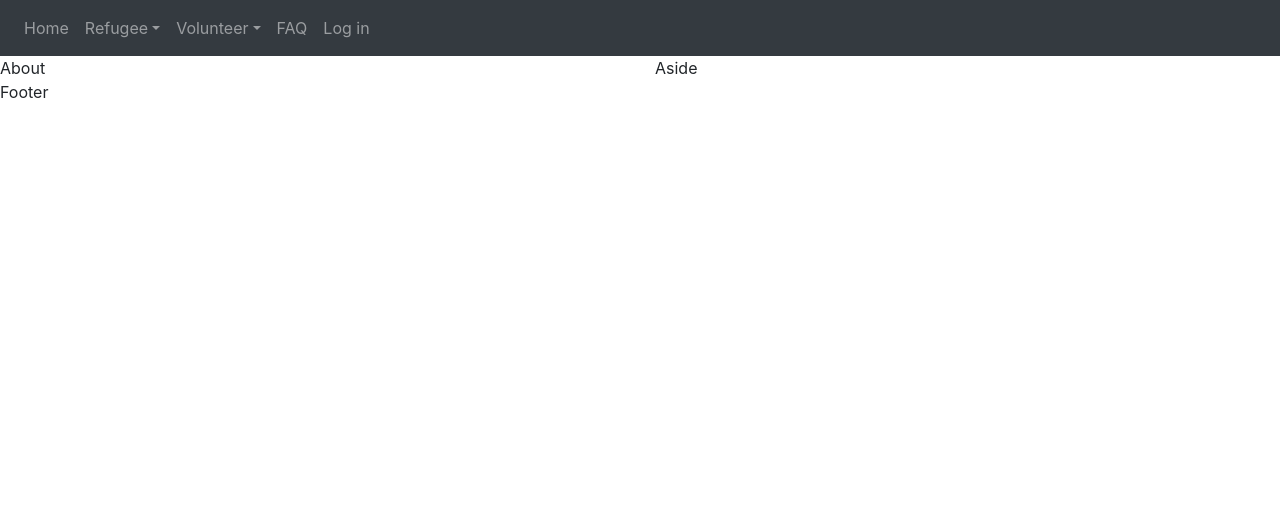
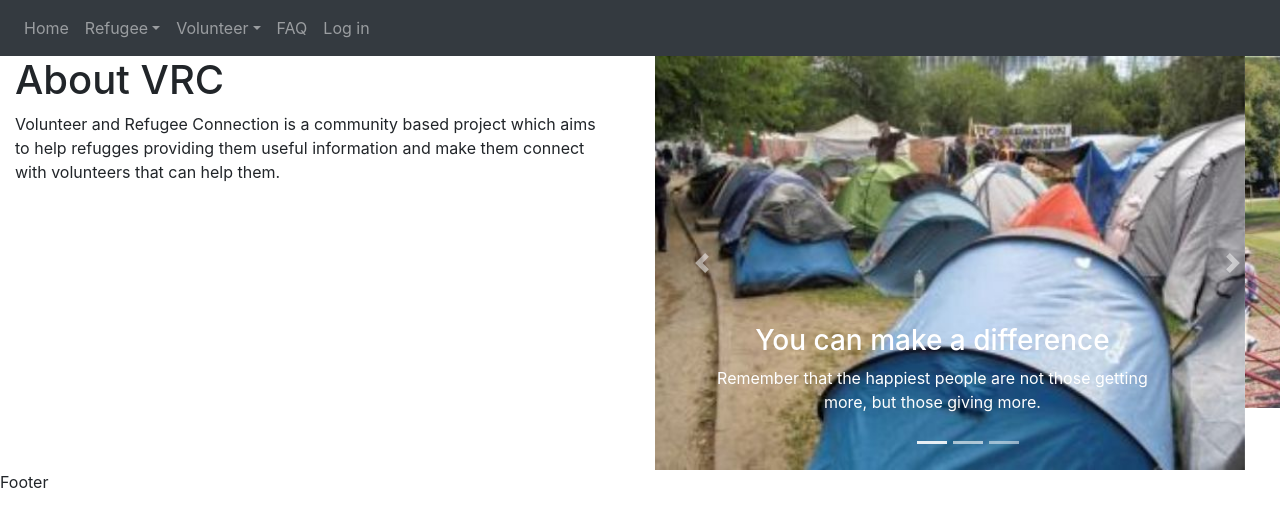
Before and after one commit to HackYourFutureBelgium/class-5-project-vrconnection, a React app in the folder frontend/: page / in a window 1280 px wide. Shown: the top 526 px of the page. Built offline with nearby package versions, Linux system fonts and the light colour scheme; no server answers.

Commit message:
Feat(About and Aside) Body added

```diff
--- /dev/null
+++ b/frontend/src/components/About.jsx
@@ -0,0 +1,14 @@
+import React from 'react';
+import { Container } from 'react-bootstrap';
+
+const About = () => (
+  <Container>
+    <h1>About VRC</h1>
+    <p>Volunteer and Refugee Connection is a community based project which aims to help refugges
+      providing them useful information and make them connect with
+      volunteers that can help them.
+    </p>
+  </Container>
+)
+
+export default About;
--- /dev/null
+++ b/frontend/src/components/Aside.jsx
@@ -0,0 +1,47 @@
+import React from 'react';
+import { Carousel } from 'react-bootstrap';
+import refugeeCamp0 from '../assets/images/refugee.jpg';
+import refugeeCamp1 from '../assets/images/refugee_camp_0.jpg';
+import refugeeCamp2 from '../assets/images/refugee_camp_1.jpg';
+
+const Aside = () => (
+  <Carousel indicators="false">
+    <Carousel.Item>
+      <img
+        className="d-block w-100"
+        src={refugeeCamp1}
+        alt="First slide"
+      />
+      <Carousel.Caption>
+        <h3>You can make a difference</h3>
+        <p>Remember that the happiest people are not those getting more, but those giving more. </p>
+      </Carousel.Caption>
+    </Carousel.Item>
+    <Carousel.Item>
+      <img
+        className="d-block w-100"
+        src={refugeeCamp0}
+        alt="Third slide"
+      />
+
+      <Carousel.Caption>
+        <h3>What is the essence of life? </h3>
+        <p>To serve others and to do good.</p>
+      </Carousel.Caption>
+    </Carousel.Item>
+    <Carousel.Item>
+      <img
+        className="d-block w-100"
+        src={refugeeCamp2}
+        alt="Third slide"
+      />
+
+      <Carousel.Caption>
+        <h3>John Holmes</h3>
+        <p>There is no exercise better for the heart than reaching down and lifting people up</p>
+      </Carousel.Caption>
+    </Carousel.Item>
+  </Carousel>
+);
+
+export default Aside;
--- a/frontend/src/components/Layout.jsx
+++ b/frontend/src/components/Layout.jsx
@@ -6,6 +6,8 @@ import {
   Route,
 } from 'react-router-dom';
 import Menu from './Menu';
+import About from './About';
+import Aside from './Aside'
 
 const Layout = () => (
   <Router>
@@ -15,8 +17,8 @@ const Layout = () => (
     <Switch>
       <Row>
         <Route path="/" exact>
-          <Col sm={6}>About</Col>
-          <Col sm={6}>Aside</Col>
+          <Col sm={6}><About /></Col>
+          <Col sm={6}><Aside /></Col>
         </Route>
         <Route path="/refugees/signup" exact>
           <Col sm={12}>Refugee Registration</Col>
```
